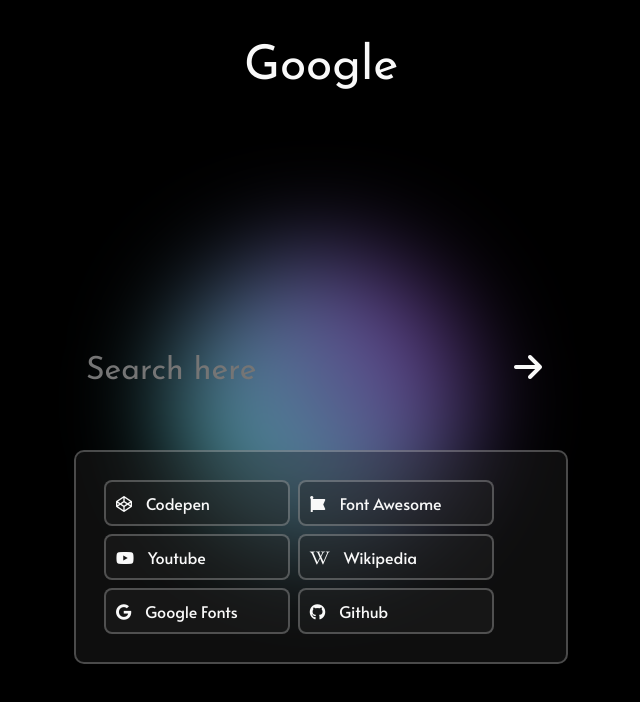
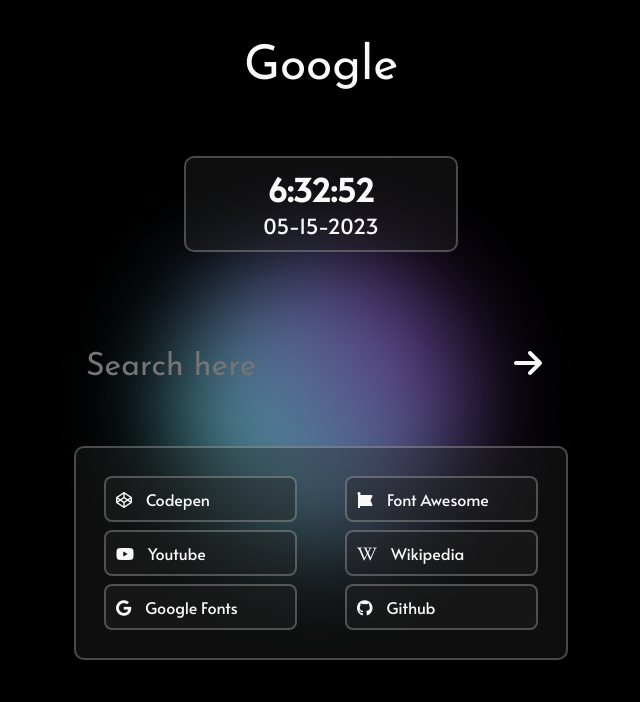
Before and after one commit to MansuriVilla/homepage, a plain HTML site: page index.html in a window 1280 px wide. Shown: the whole page, without its empty margins (319-959 px from the left). Drawn offline with Linux system fonts and the light colour scheme.

Commit message:
Add files via upload

```diff
--- a/app.js
+++ b/app.js
@@ -61,3 +61,32 @@ document.body.onpointermove = event => {
       top: `${clientY}px`
     }, {duration:3000, fill:"forwards"})
   }
+
+
+// time script
+const timeH2 = document.querySelector("h2");
+const timeP = document.querySelector("p");
+
+
+
+
+function updateTime() {
+  const currentDate = new Date();
+  const hours = currentDate.getHours();
+  const minutes = currentDate.getMinutes();
+  const seconds = currentDate.getSeconds();
+
+  const formattedTime = `${hours}:${minutes}:${seconds}`;
+  const formattedDate = currentDate.toLocaleDateString('en-US', { year: 'numeric', month: '2-digit', day: '2-digit' }).replace(/\//g, '-');
+
+  timeH2.textContent = formattedTime;
+  timeP.textContent = formattedDate;
+}
+
+// Call updateTime function initially to display current date and time
+updateTime();
+
+// Update time every second
+setInterval(updateTime, 1000);
+
+//adding bookmark scritp
--- a/index.html
+++ b/index.html
@@ -5,7 +5,7 @@
   <meta charset="utf-8">
   <meta name="viewport" content="width=device-width, initial-scale=1">
   <title>New Tab</title>
-  <link rel="icon" type="image/x-icon" href="images/fav.png">
+  <link rel="icon" type="image/x-icon" href="images/fav.PNG">
   <link rel="stylesheet" type="text/css" href="style.css">
   <link rel="preconnect" href="https://fonts.googleapis.com">
   <link rel="preconnect" href="https://fonts.gstatic.com" crossorigin>
@@ -18,11 +18,19 @@
 
 <body>
   <div class="min-sc">
-      <div id="blob"></div>
+    <div id="blob"></div>
     <div class="min-inr">
       <div class="nm-hld-scc">
         <div class="nm-hl">
           <span class="adn" id="txt" data-value="Google"><span class="ggl">Google</span></span>
+        </div>
+      </div>
+      <div class="tim-scc-hld">
+        <div class="tim-innr">
+          <div class="min-tim">
+            <h2>--</h2>
+            <p>--</p>
+          </div>
         </div>
       </div>
       <div class="min-bdy">
--- a/style.css
+++ b/style.css
@@ -5,8 +5,11 @@ body {
   background-color: #000;
   overflow-x: hidden;
 }
-
-span,p,h1{
+:root{
+  --bgcolor:#25252560;
+  --br:2px solid #f9f9f940;
+}
+span,p,h1,h2{
 margin: 0px;
 padding: 0px;
 }
@@ -70,8 +73,11 @@ span {
 }
 .min-inr{
   width: 100vw;
-  height: 100%;
+  row-gap: 4em;
+  height: 100vh;
   padding: 2% 0%;
+  display: flex;
+  flex-direction: column;
   backdrop-filter: blur(50px);
 }
 .nm-hld-scc{
@@ -79,6 +85,27 @@ span {
   display: flex;
   justify-content: center;
   align-items: center;
+}
+.tim-scc-hld{
+  display: flex;
+  align-items: center;
+  justify-content: center;
+  font-family: "Alata", sans-serif;
+}
+.tim-innr{
+  width: 15em;
+  display: flex;
+  align-items: center;
+  justify-content: center;
+  padding: 10px 15px;
+  border-radius: 10px;
+  border: var(--br);
+  background-color: var(--bgcolor);
+
+}
+.min-tim{
+  text-align: center;
+  font-size: 1.3em;
 }
 
 .nm-hl {
@@ -99,7 +126,6 @@ span {
 
 .min-bdy {
   display: flex;
-  height: 100vh;
   align-items: center;
   justify-content: center;
 }
@@ -126,7 +152,7 @@ span {
   padding: 10px;
   border-radius: 10px;
   border:2px solid #f9f9f940;
-  background-color: #25252560;
+  background-color:var(--bgcolor);
 }
 
 .bkmrk-inr {
@@ -140,10 +166,12 @@ span {
   gap: 2em;
   justify-content: flex-start;
 }
-
+.fst{
+  width: 100%;
+}
 .bkmrk {
   margin: 8px;
-  width: 100%;
+/*  width: 100%;*/
   padding: 10px;
   border-radius: 8px;
   transition: 0.3s ease;
```
